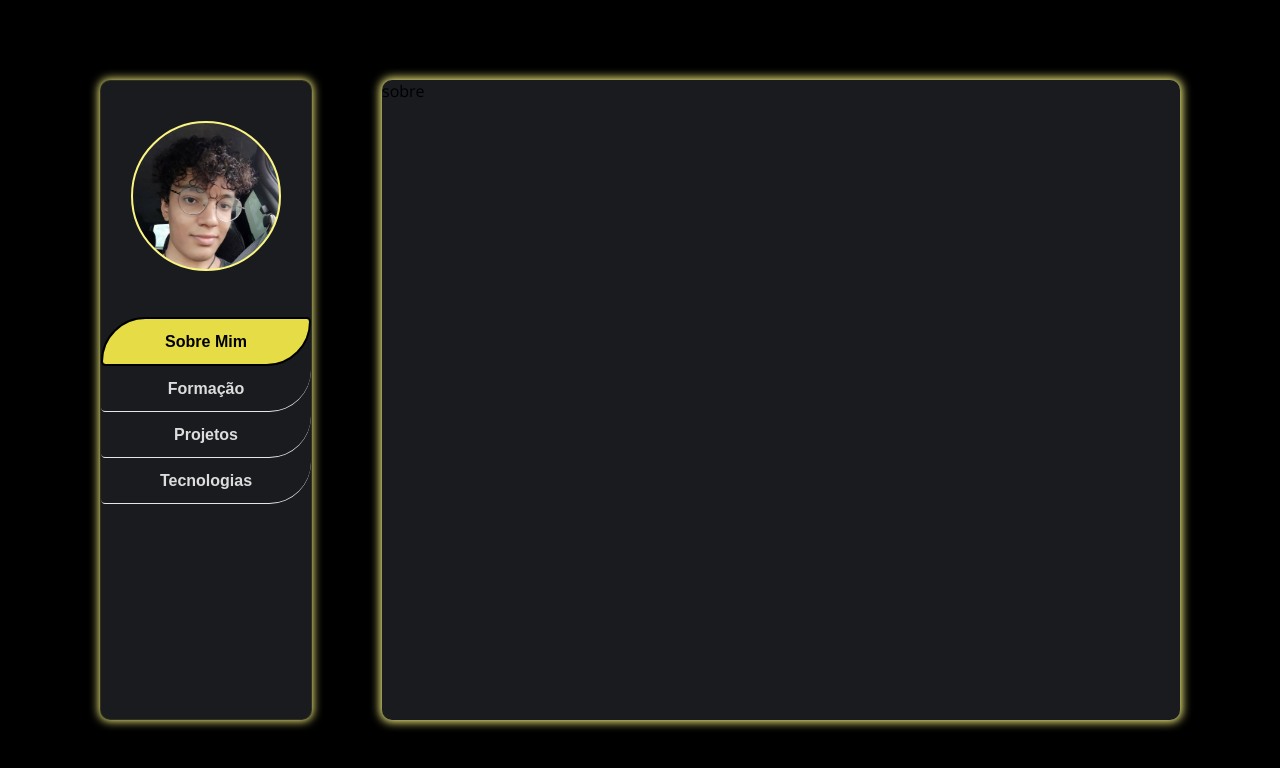
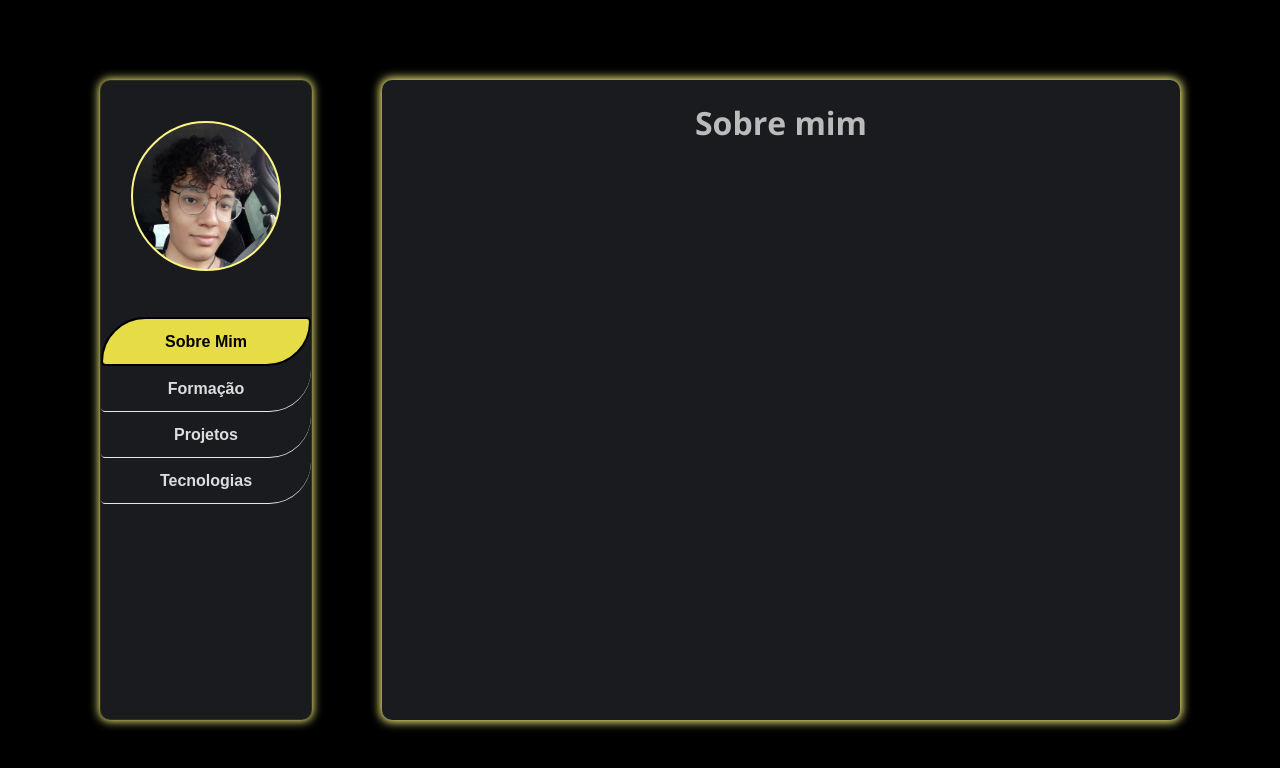
Before and after one commit to pauloemmanuel/Portifolio, a React (Create React App) app: page / in a window 1280 px wide. Shown: the top 768 px of the page. Built offline with nearby package versions, Linux system fonts and the light colour scheme.

Commit message:
Titulo da Pagina
Foi setado e atualizado o titulo da pagina

```diff
--- a/src/components/AreaExibicao/index.js
+++ b/src/components/AreaExibicao/index.js
@@ -1,6 +1,8 @@
 import React from 'react';
 import {AreaExibicao} from './styled';
+import { PageTitle } from '../MainComponents';
 import { connect } from 'react-redux';
+import Page from '../../pages/Page404';
 
 const Exbicao = (props)=> {
 
@@ -9,21 +11,24 @@ const Exbicao = (props)=> {
 
 {props.page === '/sobre' &&
 <div>
-  sobre
+<PageTitle>Sobre mim</PageTitle>
 </div>
 }
 {props.page === '/education' &&
 <div>
+<PageTitle>Sobre mim</PageTitle>
   education
 </div>
 }
 {props.page === '/projects' &&
 <div>
+<PageTitle>Sobre mim</PageTitle>
   projects
 </div>
 }
 {props.page === '/know-how' &&
 <div>
+<PageTitle>Sobre mim</PageTitle>
   Tecnologias
 </div>
 }
--- a/src/components/MainComponents.js
+++ b/src/components/MainComponents.js
@@ -11,7 +11,10 @@ margin:auto;
 `;
 
 export const PageTitle = styled.h1`
-font-size:27px`;
+font-size:2rem;
+text-align:center;
+color:#bbb;
+`;
 
 export const PageBody = styled.div``;
 
```
